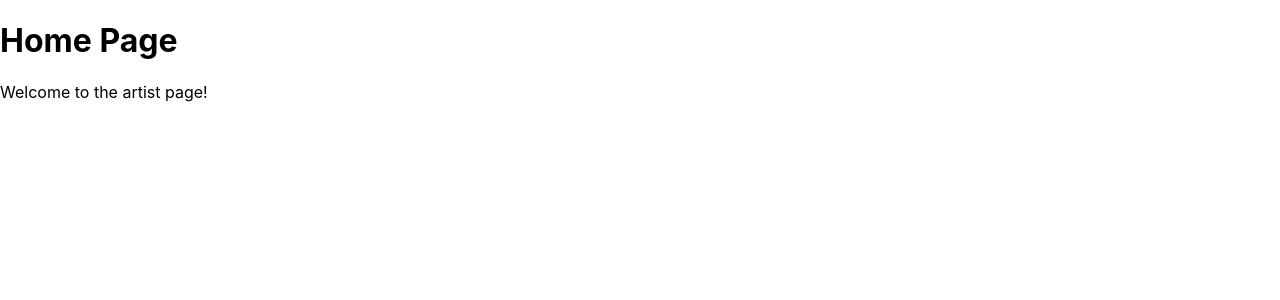
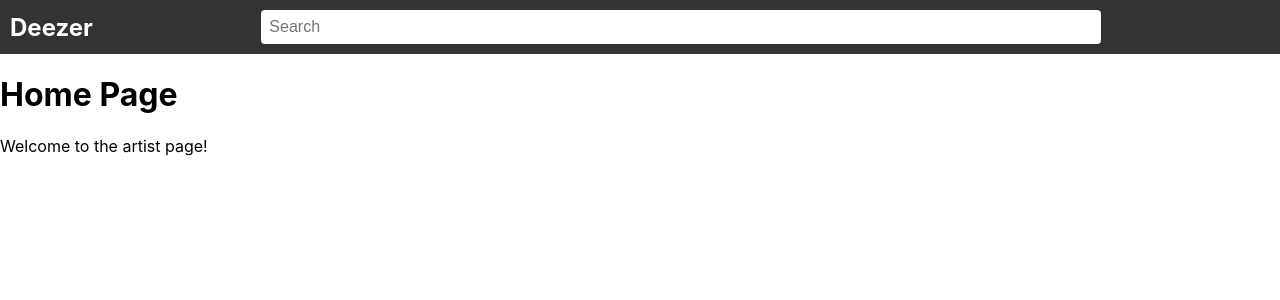
Before and after one commit to pitaz/deezer-playlist, a React (Create React App) app: page / in a window 1280 px wide. Shown: the top 300 px of the page. Built offline with nearby package versions, Linux system fonts and the light colour scheme.

Commit message:
add navbar

```diff
--- a/package.json
+++ b/package.json
@@ -12,10 +12,12 @@
     "@types/react": "^18.2.22",
     "@types/react-dom": "^18.2.7",
     "@types/react-router-dom": "^5.3.3",
+    "node-sass": "^9.0.0",
     "react": "^18.2.0",
     "react-dom": "^18.2.0",
     "react-router-dom": "^6.16.0",
     "react-scripts": "5.0.1",
+    "sass": "^1.68.0",
     "typescript": "*",
     "web-vitals": "^2.1.4"
   },
--- a/src/App.tsx
+++ b/src/App.tsx
@@ -1,13 +1,17 @@
 import React from 'react';
-import './App.css';
+import './App.scss';
 import {
   RouterProvider,
 } from "react-router-dom";
 import { router } from './routes';
+import Navbar from './component/NavBar';
 
 function App() {
   return (
+    <>
+     <Navbar />
     <RouterProvider router={router} />
+    </>
   );
 }
 
--- /dev/null
+++ b/src/component/NavBar/index.scss
@@ -0,0 +1,27 @@
+.navbar {
+  display: flex;
+  justify-content: space-between;
+  align-items: center;
+  padding: 10px;
+  background-color: #333;
+  color: #fff;
+}
+
+.logo {
+  font-size: 24px;
+  font-weight: bold;
+}
+
+.search {
+  flex: 1;
+  text-align: center;
+}
+
+input[type='text'] {
+  width: 70%;
+  padding: 8px;
+  border: none;
+  border-radius: 4px;
+  outline: none;
+  font-size: 16px;
+}
--- /dev/null
+++ b/src/component/NavBar/index.tsx
@@ -0,0 +1,15 @@
+import React from 'react';
+import './index.scss';
+
+const Navbar: React.FC = () => {
+  return (
+    <nav className="navbar">
+      <div className="logo">Deezer</div>
+      <div className="search">
+        <input type="text" placeholder="Search" />
+      </div>
+    </nav>
+  );
+};
+
+export default Navbar;
--- a/src/index.tsx
+++ b/src/index.tsx
@@ -1,6 +1,6 @@
 import React from 'react';
 import ReactDOM from 'react-dom/client';
-import './index.css';
+import './index.scss';
 import App from './App';
 import reportWebVitals from './reportWebVitals';
 
--- a/src/routes/index.tsx
+++ b/src/routes/index.tsx
@@ -2,7 +2,7 @@ import * as React from "react";
 import {
   createBrowserRouter,
 } from "react-router-dom";
-import "../index.css";
+import "../index.scss";
 import Artists from "../pages/Artists";
 import ArtistDetails from "../pages/ArtistDetails";
 
```
Also changed, not shown: src/App.scss (renamed from src/App.css), src/index.scss (renamed from src/index.css), 2 other files (tests, documents, lock files or other folders).
